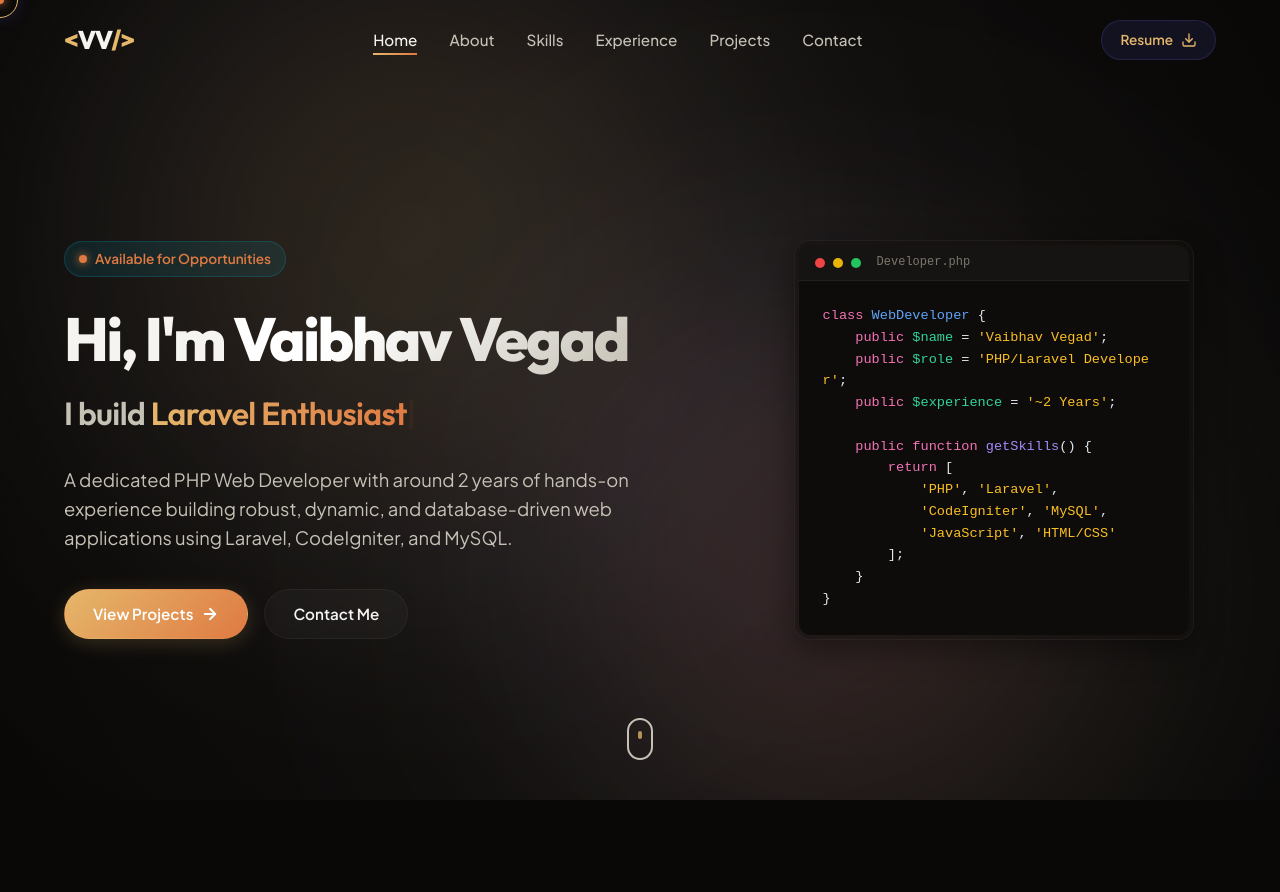
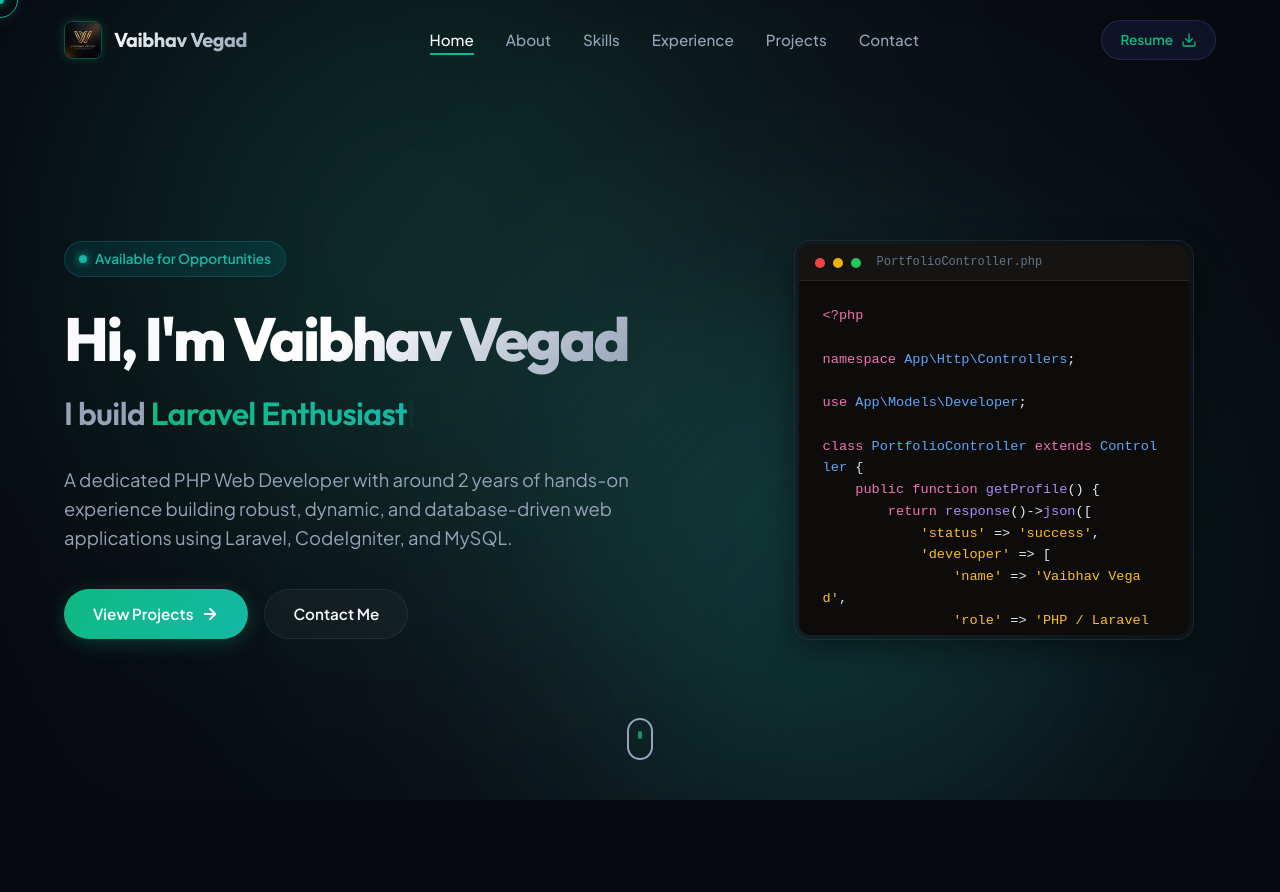
Before and after one commit to vaibhav-vegad/portfolio, a plain HTML site: page index.html in a window 1280 px wide. Shown: the top 892 px of the page. Drawn offline with Linux system fonts and the light colour scheme.

Commit message:
colour combination change properly

```diff
--- a/index.html
+++ b/index.html
@@ -11,6 +11,8 @@
     <link rel="preconnect" href="https://fonts.googleapis.com">
     <link rel="preconnect" href="https://fonts.gstatic.com" crossorigin>
     <link href="https://fonts.googleapis.com/css2?family=Outfit:wght@300;400;500;600;700;800&family=Plus+Jakarta+Sans:wght@300;400;500;600;700;800&display=swap" rel="stylesheet">
+    <!-- Favicon -->
+    <link rel="icon" type="image/png" href="logo.png">
     <!-- Stylesheet -->
     <link rel="stylesheet" href="style.css">
 </head>
@@ -31,7 +33,8 @@
     <header class="navbar-header" id="header">
         <div class="nav-container">
             <a href="#home" class="logo">
-                <span class="logo-accent">&lt;</span>VV<span class="logo-accent">/&gt;</span>
+                <img src="logo.png" alt="Vaibhav Vegad Logo" class="logo-img">
+                <span class="logo-name">Vaibhav Vegad</span>
             </a>
 
             <nav class="nav-menu" id="nav-menu">
@@ -95,20 +98,28 @@
                                 <span class="dot dot-r"></span>
                                 <span class="dot dot-y"></span>
                                 <span class="dot dot-g"></span>
-                                <span class="editor-title">Developer.php</span>
+                                <span class="editor-title">PortfolioController.php</span>
                             </div>
                             <div class="code-editor-body">
-                                <pre><code><span class="token keyword">class</span> <span class="token class-name">WebDeveloper</span> {
-    <span class="token keyword">public</span> <span class="token variable">$name</span> = <span class="token string">'Vaibhav Vegad'</span>;
-    <span class="token keyword">public</span> <span class="token variable">$role</span> = <span class="token string">'PHP/Laravel Developer'</span>;
-    <span class="token keyword">public</span> <span class="token variable">$experience</span> = <span class="token string">'~2 Years'</span>;
+                                <pre><code><span class="token keyword">&lt;?php</span>
 
-    <span class="token keyword">public</span> <span class="token keyword">function</span> <span class="token function">getSkills</span>() {
-        <span class="token keyword">return</span> [
-            <span class="token string">'PHP'</span>, <span class="token string">'Laravel'</span>,
-            <span class="token string">'CodeIgniter'</span>, <span class="token string">'MySQL'</span>,
-            <span class="token string">'JavaScript'</span>, <span class="token string">'HTML/CSS'</span>
-        ];
+<span class="token keyword">namespace</span> <span class="token class-name">App\Http\Controllers</span>;
+
+<span class="token keyword">use</span> <span class="token class-name">App\Models\Developer</span>;
+
+<span class="token keyword">class</span> <span class="token class-name">PortfolioController</span> <span class="token keyword">extends</span> <span class="token class-name">Controller</span> {
+    <span class="token keyword">public</span> <span class="token keyword">function</span> <span class="token function">getProfile</span>() {
+        <span class="token keyword">return</span> <span class="token function">response</span>()-><span class="token function">json</span>([
+            <span class="token string">'status'</span> => <span class="token string">'success'</span>,
+            <span class="token string">'developer'</span> => [
+                <span class="token string">'name'</span> => <span class="token string">'Vaibhav Vegad'</span>,
+                <span class="token string">'role'</span> => <span class="token string">'PHP / Laravel Engineer'</span>,
+                <span class="token string">'experience'</span> => <span class="token string">'2+ Years (30+ Projects)'</span>,
+                <span class="token string">'frameworks'</span> => [<span class="token string">'Laravel'</span>, <span class="token string">'CodeIgniter'</span>],
+                <span class="token string">'database'</span> => <span class="token string">'MySQL'</span>,
+                <span class="token string">'availability'</span> => <span class="token string">'Available for Hire'</span>
+            ]
+        ], <span class="token number">200</span>);
     }
 }</code></pre>
                             </div>
--- a/style.css
+++ b/style.css
@@ -3,22 +3,22 @@
    Sleek Dark Theme with Glassmorphic Elements & Fluid Animations
    ========================================================================== */
 
-/* Design Tokens */
+/* Design Tokens - Supabase Mint Emerald & Midnight Charcoal Theme */
 :root {
-    --bg-primary: #090807;
-    --bg-secondary: #12100e;
-    --panel-bg: rgba(20, 18, 16, 0.55);
-    --panel-border: rgba(245, 230, 210, 0.05);
-    --panel-border-hover: rgba(220, 178, 101, 0.35);
+    --bg-primary: #06090e;
+    --bg-secondary: #0d131a;
+    --panel-bg: rgba(15, 23, 30, 0.6);
+    --panel-border: rgba(255, 255, 255, 0.07);
+    --panel-border-hover: rgba(16, 185, 129, 0.4);
 
-    --text-primary: #f5f4f0;
-    --text-secondary: #c5c1b5;
-    --text-muted: #7c776c;
+    --text-primary: #f8fafc;
+    --text-secondary: #94a3b8;
+    --text-muted: #64748b;
 
-    --accent-primary: #e5b76b; /* Brushed Gold */
-    --accent-primary-glow: rgba(229, 183, 107, 0.2);
-    --accent-secondary: #df7a42; /* Earth Copper */
-    --accent-secondary-glow: rgba(223, 122, 66, 0.15);
+    --accent-primary: #10b981; /* Supabase Mint Emerald */
+    --accent-primary-glow: rgba(16, 185, 129, 0.25);
+    --accent-secondary: #14b8a6; /* Fresh Teal */
+    --accent-secondary-glow: rgba(20, 184, 166, 0.2);
 
     --font-heading: 'Outfit', 'Plus Jakarta Sans', sans-serif;
     --font-body: 'Plus Jakarta Sans', 'Outfit', sans-serif;
@@ -87,7 +87,7 @@
     left: 5%;
     width: 50vw;
     height: 50vw;
-    background: radial-gradient(circle, var(--accent-primary), rgba(99, 102, 241, 0.4));
+    background: radial-gradient(circle, var(--accent-primary), rgba(16, 185, 129, 0.3));
 }
 
 .blob-2 {
@@ -95,7 +95,7 @@
     right: 5%;
     width: 55vw;
     height: 55vw;
-    background: radial-gradient(circle, var(--accent-secondary), rgba(6, 182, 212, 0.3));
+    background: radial-gradient(circle, var(--accent-secondary), rgba(20, 184, 166, 0.25));
     animation-duration: 35s;
     animation-direction: reverse;
 }
@@ -105,8 +105,8 @@
     left: 40%;
     width: 40vw;
     height: 40vw;
-    background: radial-gradient(circle, #8b5cf6, rgba(139, 92, 246, 0.2));
-    opacity: 0.1;
+    background: radial-gradient(circle, #059669, rgba(5, 150, 105, 0.15));
+    opacity: 0.12;
     animation-duration: 40s;
 }
 
@@ -226,15 +226,29 @@
 }
 
 .logo {
+    display: flex;
+    align-items: center;
+    gap: 12px;
     font-family: var(--font-heading);
-    font-size: 1.6rem;
-    font-weight: 800;
-    letter-spacing: -0.03em;
+    font-size: 1.25rem;
+    font-weight: 700;
+    letter-spacing: -0.02em;
     color: var(--text-primary);
 }
 
-.logo-accent {
-    color: var(--accent-primary);
+.logo-img {
+    height: 38px;
+    width: 38px;
+    border-radius: 8px;
+    object-fit: cover;
+    border: 1px solid var(--panel-border-hover);
+    box-shadow: 0 0 10px var(--accent-primary-glow);
+}
+
+.logo-name {
+    background: linear-gradient(135deg, #ffffff, var(--text-secondary));
+    -webkit-background-clip: text;
+    -webkit-text-fill-color: transparent;
 }
 
 .nav-menu {
@@ -328,7 +342,7 @@
 .section-title {
     font-size: 2.5rem;
     margin-bottom: 12px;
-    background: linear-gradient(135deg, #ffffff 40%, #f5d596 100%);
+    background: linear-gradient(135deg, #ffffff 40%, #a7f3d0 100%);
     -webkit-background-clip: text;
     -webkit-text-fill-color: transparent;
 }
```
Also changed, not shown: logo.png (added).
